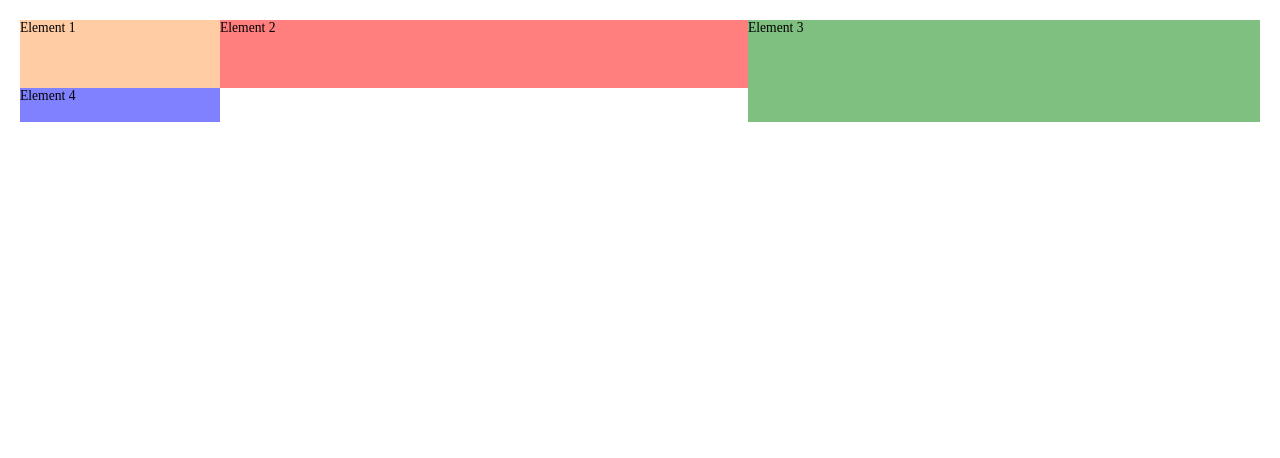
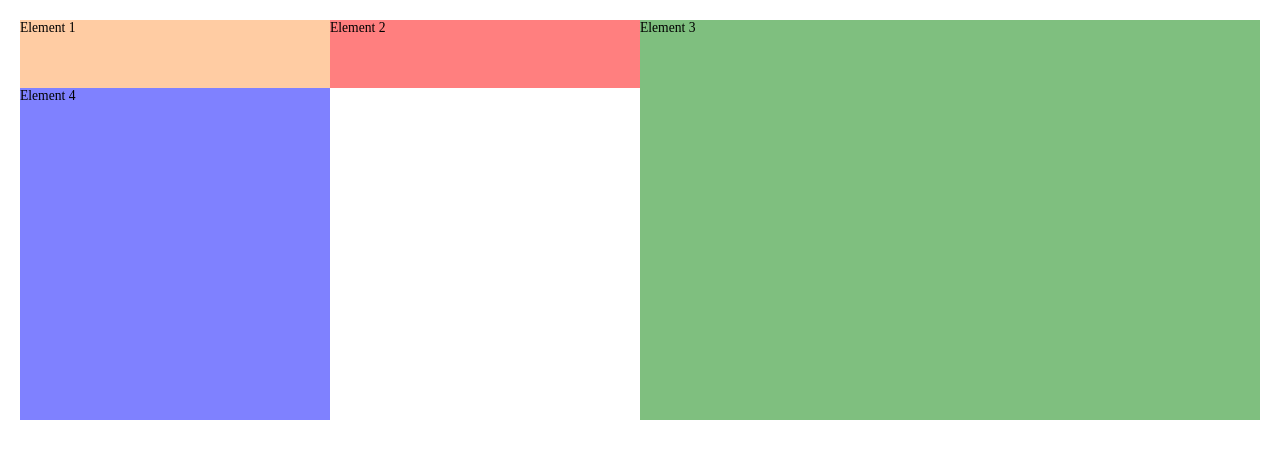
Before and after one commit to butterbeetle/css-practice, a React (Create React App) app: page /grid in a window 1280 px wide. Shown: the top 458 px of the page. Built offline with nearby package versions, Linux system fonts and the light colour scheme.

Commit message:
[57] repeat, minmax

```diff
--- a/src/examplar/GridExam.module.css
+++ b/src/examplar/GridExam.module.css
@@ -1,8 +1,10 @@
 .container {
   margin: 20px;
   display: grid;
-  grid-template-columns: 200px 2fr 20% 1fr;
-  grid-template-rows: 5rem 2.5rem;
+  height: 500px;
+  /* grid-template-columns: 200px 5rem 20% auto; */
+  grid-template-columns: repeat(4, 25%);
+  grid-template-rows: 5rem minmax(10px, auto) 100px;
 }
 
 .el1 {
```
